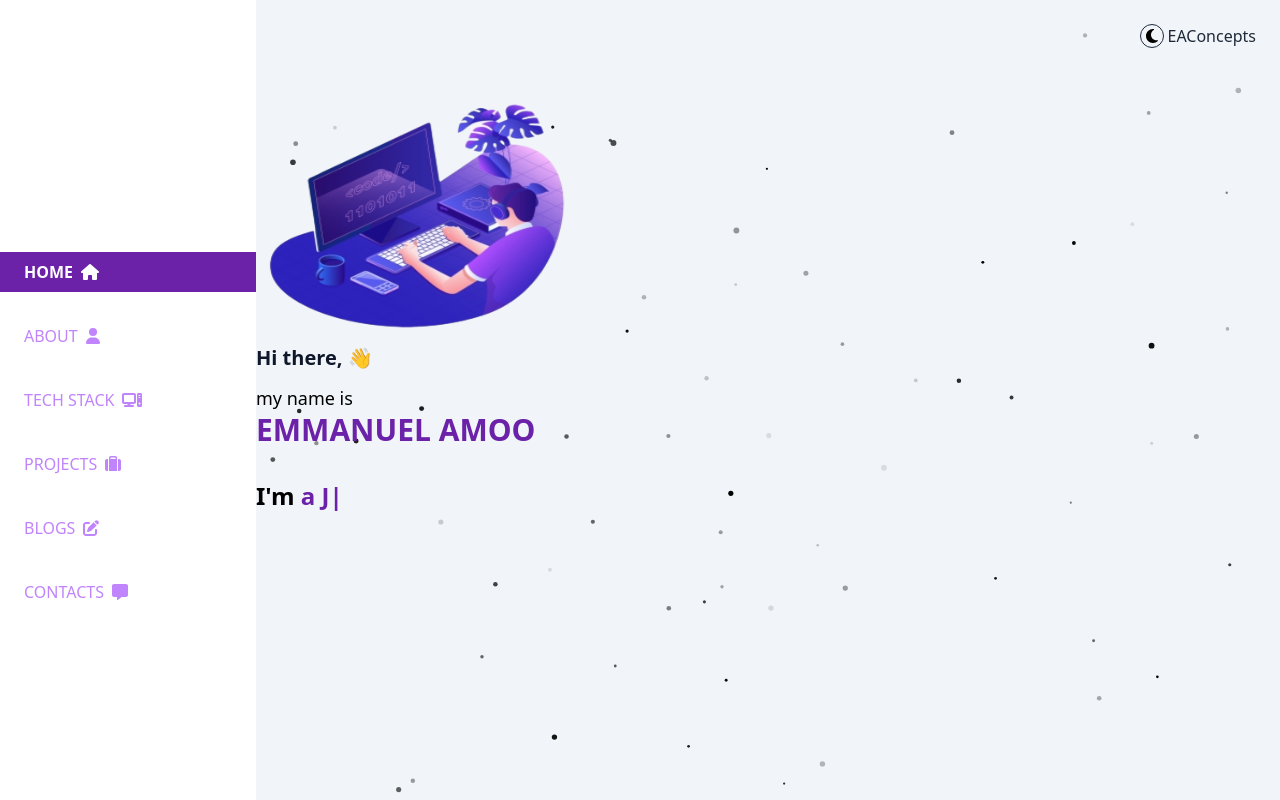
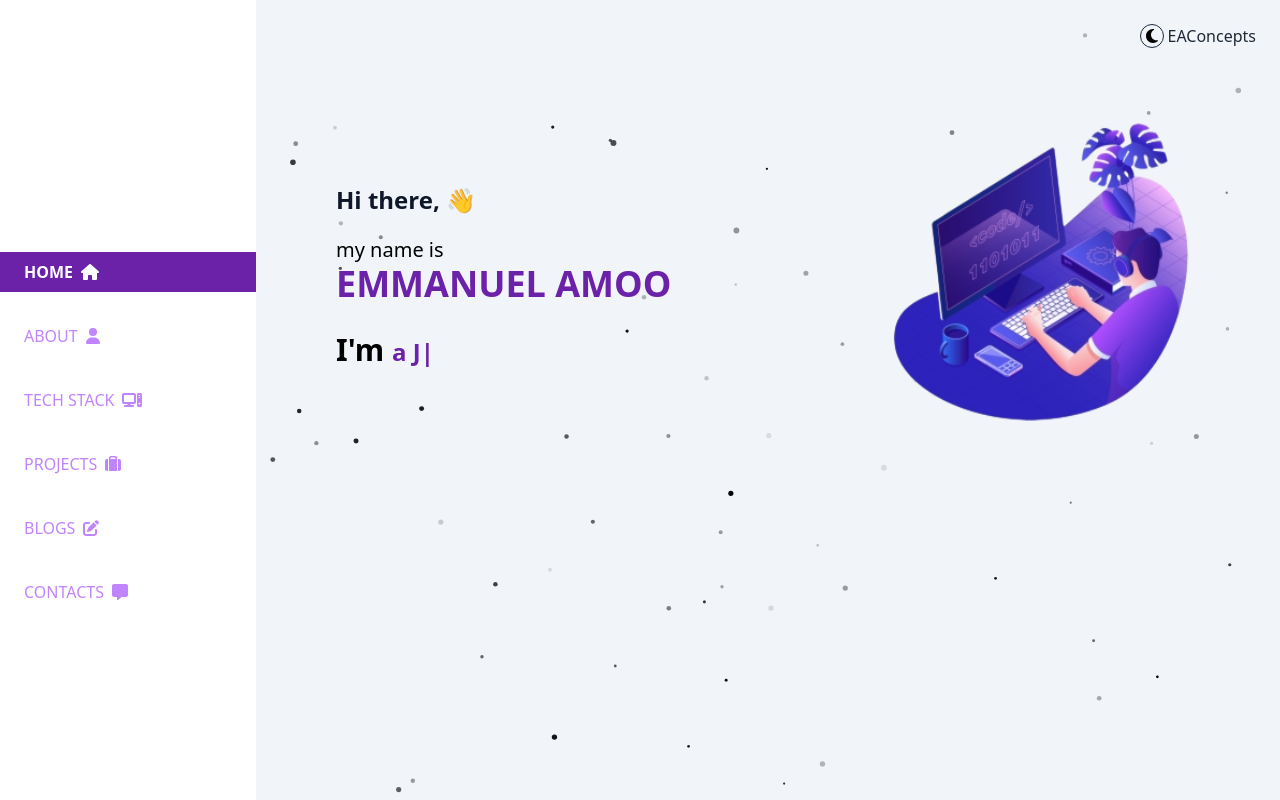
Before and after one commit to EAconcepts/Portfolio, a React (Vite) app: page / in a window 1280 px wide. Built offline with nearby package versions, Linux system fonts and the light colour scheme.

Commit message:
update: modified view for larger screens

```diff
--- a/src/App.jsx
+++ b/src/App.jsx
@@ -2,7 +2,7 @@ import { useEffect, useState } from "react"
 import {BrowserRouter, Routes, Route} from 'react-router-dom'
 import { Home } from "./Components/Home"
 import About from './Components/About'
-// import TechStack from './Components/TechStack'
+import {Projects} from './Components/Projects'
 import TechStack from './Components/TechStack'
 import Blogs from './Components/Blogs'
 import Contacts from './Components/Contacts'
@@ -26,7 +26,7 @@ function App() {
               <Route exact path='/' element={<Home darkMode={darkMode} setDarkMode={setDarkMode}/>}/>
               <Route path='/about' element={<About/>}/>
               <Route path='/tech-stack' element={<TechStack/>}/>
-              <Route path='/projects' element={<About/>}/>
+              <Route path='/projects' element={<Projects/>}/>
               <Route path='/blogs' element={<Blogs/>}/>
               <Route path='/contacts' element={<Contacts/>}/>
           </Routes>
--- a/src/Components/Home.jsx
+++ b/src/Components/Home.jsx
@@ -6,24 +6,23 @@ import SideMenu from './SideMenu'
 import heroImg from '../assets/hero-img.png'
 import TsParticles from './TsParticles'
 
-export const Home = ({darkMode, setDarkMode}) => {
+export const Home = () => {
 
-    // console.log(darkMode)
   return (
-    <div className=' w-full mt-12 z-20'>
+    <div className='md:fixed md:left-64 md:right-0 mt-16 md:flex md:flex-col'>
         {/* <TsParticles/> */}
-        <div className='w-full md:fle z-30'>
-            {/* <SideMenu darkMode={darkMode} setDarkMode={setDarkMode}/> */}
-            <div className='md:absolute md:left-64 flex flex-col'>
-                <img src={heroImg} alt='hero-img' className='h-60 w-80 '/>
+        <div className='w-full md:flex md:flex-col border- md:items-center'>
+            <div className='md:w-full md:absolute md:left64 flex flex-col md:px-20 md:flex-row-reverse md:justify-between'>
+                <img src={heroImg} alt='hero-img' className='h-60 w-100 md:h-80 md:w-80 '/>
+                <div className='md:flex md:flex-col md:justify-center'>
                 <div className='flex flex-col mt-2'>
-                    <p className='text-slate-900 text-xl font-semibold dark:text-purple-100 '>Hi there,
+                    <p className='text-slate-900 text-xl md:text-2xl font-semibold dark:text-purple-100 '>Hi there,
                         <span className='animate-waving-hand'> 👋</span>
                     </p>
-                    <p className='text-black dark:text-purple-300 mt-3 text-lg'>my name is </p>
-                    <h1 className='text-3xl  text-purple-800 dark:text-purple-500 font-bold'>EMMANUEL AMOO</h1>
+                    <p className='text-black dark:text-purple-300 mt-3 md:mt-5 text-lg md:text-xl'>my name is </p>
+                    <h1 className='text-3xl md:text-4xl  text-purple-800 dark:text-purple-500 font-bold'>EMMANUEL AMOO</h1>
                 </div>
-                <span className='font-semibold text-2xl dark:text-purple-100'><span>I'm </span><TypeAnimation
+                <span className='font-semibold text-2xl md:text-3xl dark:text-purple-100'><span>I'm </span><TypeAnimation
                     className='mt-8 font-bold text-purple-800 dark:text-purple-600 text-2xl'
                     sequence={[
                         "a Software Engineer",
@@ -44,7 +43,8 @@ export const Home = ({darkMode, setDarkMode}) => {
                     style={{fontSize:'', display:'inline-block', color:''}}
                     repeat={Infinity}
                     />
-                    </span>
+                </span>
+                </div>
             </div>
         </div>
         <div className='z-0'>
```
